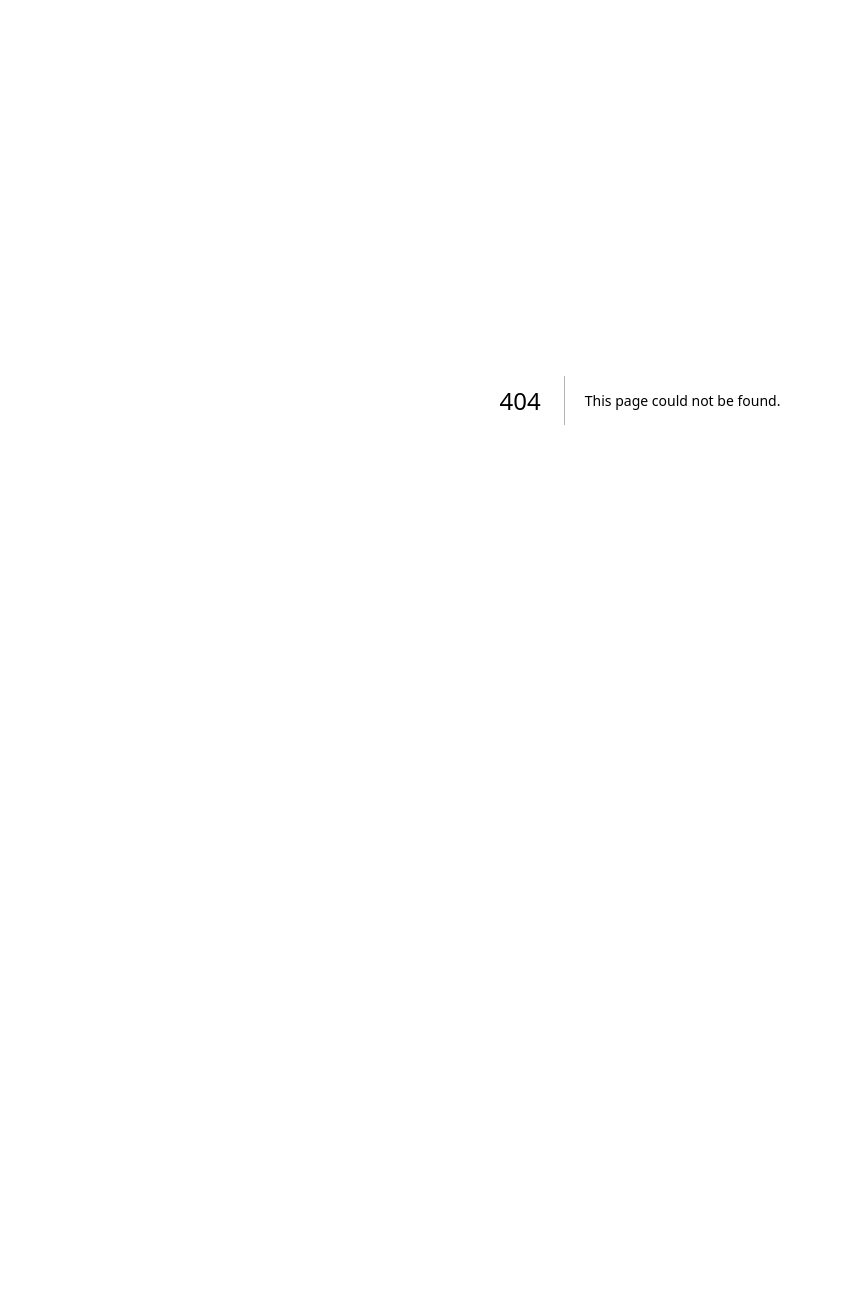
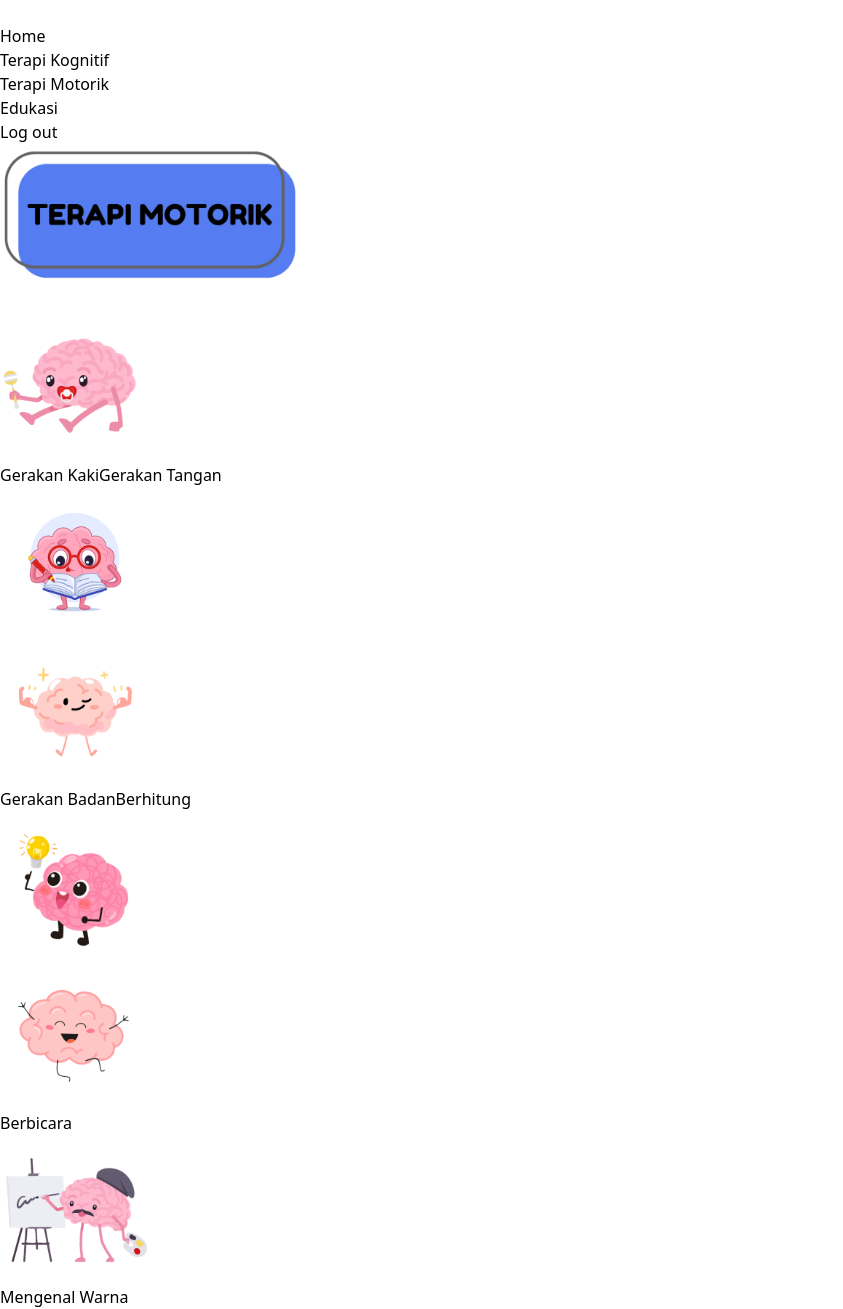
Before and after one commit to Yudann/tracker-str, a Next.js app: page /motorik in a window 1280 px wide. Before the commit this address had no page. Shown: the whole page, without its empty margins (0-843 px from the left). Before the commit the page ends 800 px from the top, so only its background shows below. Built offline with nearby package versions, Linux system fonts and the light colour scheme.

Commit message:
feat: add motorik page

```diff
--- /dev/null
+++ b/src/app/(pages)/motorik/page.tsx
@@ -0,0 +1,94 @@
+import Image from "next/image";
+import Link from "next/link";
+import kognitifImage from "../../../../public/assets/header/motorik.png";
+import gerakankaki from "../../../../public/assets/kaki.png";
+import gerakanTangan from "../../../../public/assets/tangan.png";
+import gerakanBadan from "../../../../public/assets/badan.png";
+import berhitung from "../../../../public/assets/berhitung.png";
+import berbicara from "../../../../public/assets/berbicara.png";
+import mengenalWarna from "../../../../public/assets/mengenal-warna.png";
+
+export default function MotorikPage() {
+  return (
+    <div className="w-full h-fit flex flex-col items-center my-16">
+      {/* Header Image */}
+      <Image
+        height={300}
+        width={300}
+        className="w-full max-w-md px-5"
+        src={kognitifImage}
+        alt="Kognitif Header"
+      />
+
+      {/* Menu Grid */}
+      <div className="grid grid-cols-1 gap-6 w-full max-w-lg px-5 mt-8">
+        <Link
+          href="/gerakan-kaki"
+          className="w-full flex items-center justify-between gap-4 text-center text-2xl font-bold text-black px-4 rounded-lg shadow hover:bg-purple-400 transition duration-300"
+        >
+          <Image
+            src={gerakankaki}
+            alt="gerakan kaki"
+            height={150}
+            width={150}
+          />
+          <span>Gerakan Kaki</span>
+        </Link>
+
+        <Link
+          href="/gerakan-tangan"
+          className="w-full flex items-center justify-between gap-4 text-center text-2xl font-bold text-black px-4 rounded-lg shadow hover:bg-purple-400 transition duration-300"
+        >
+          <span>Gerakan Tangan</span>
+          <Image
+            src={gerakanTangan}
+            alt="gerakan tangan"
+            height={150}
+            width={150}
+          />
+        </Link>
+
+        <Link
+          href="/gerakan-badan"
+          className="w-full flex items-center justify-between gap-4 text-center text-2xl font-bold text-black px-4 rounded-lg shadow hover:bg-purple-400 transition duration-300"
+        >
+          <Image
+            src={gerakanBadan}
+            alt="gerakan badan"
+            height={150}
+            width={150}
+          />
+          <span>Gerakan Badan</span>
+        </Link>
+
+        <Link
+          href="/berhitung"
+          className="w-full flex items-center justify-between gap-4 text-center text-2xl font-bold text-black px-4 rounded-lg shadow hover:bg-purple-400 transition duration-300"
+        >
+          <span>Berhitung</span>
+          <Image src={berhitung} alt="Berhitung" height={150} width={150} />
+        </Link>
+
+        <Link
+          href="/berbicara"
+          className="w-full flex items-center justify-between gap-4 text-center text-2xl font-bold text-black px-4 rounded-lg shadow hover:bg-purple-400 transition duration-300"
+        >
+          <Image src={berbicara} alt="Berbicara" height={150} width={150} />
+          <span>Berbicara</span>
+        </Link>
+        <Link
+          href="/mengenal-warna"
+          className="w-full flex items-center justify-between gap-4 text-center text-2xl font-bold text-black px-4 rounded-lg shadow hover:bg-purple-400 transition duration-300"
+        >
+          <Image
+            src={mengenalWarna}
+            alt="mengenal warna"
+            height={150}
+            width={150}
+          />
+          <span>Mengenal Warna</span>
+        </Link>
+      </div>
+    </div>
+  );
+}
```
